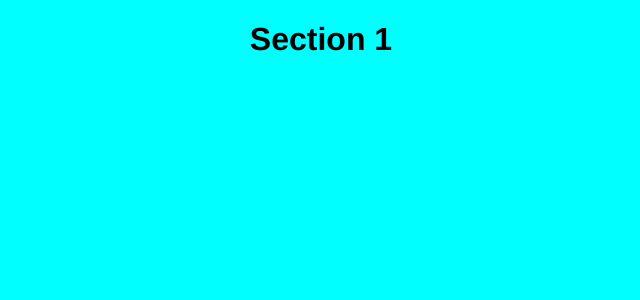
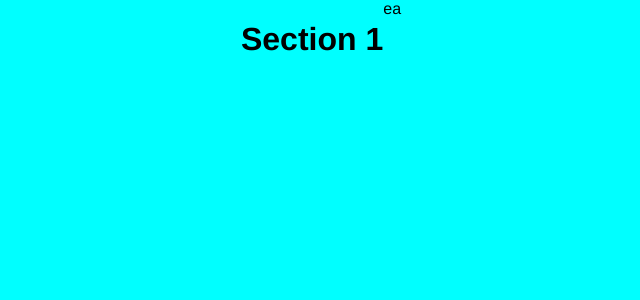
Before and after one commit to Chaucharian/easy-react-slider, a React app: page / in a window 1280 px wide. Shown: the top 300 px of the page, without its empty margins (319-959 px from the left). Built offline with nearby package versions, Linux system fonts and the light colour scheme.

Commit message:
bug/ slides going out of limit fixed

```diff
--- a/src/components/section.jsx
+++ b/src/components/section.jsx
@@ -2,21 +2,31 @@ import React, { Component } from 'react';
 import PropTypes from 'prop-types';
 import Style from '../styles.less';
 
-let sectionIds = 0;
+let sectionId = 0;
 
 class Section extends Component {
   constructor() {
     super();
-    this.state = { id: 0 };
-    sectionIds += 1;
+    sectionId += 1;
+    this.state = { id: 0, isChild: false };
   }
 
   componentWillMount() {
     this.title = this.props.title;
+    this.setState(this.newState());
   }
 
-  componentDidMount() {
-    console.log(this.props);
+  newState() {
+    let newState = {};
+
+    if (this._reactInternalFiber._debugOwner.stateNode !== null) {
+        if (this._reactInternalFiber._debugOwner.stateNode.constructor.name === 'SectionContainer') {
+            newState = { id: sectionId, isChild: true };
+        }
+    } else{
+        newState = { id: sectionId, isChild: false };
+    }
+    return newState;
   }
 
   render() {
@@ -32,7 +42,7 @@ class Section extends Component {
     //   })
     // }
 
-    return ( <div className={Style.section} id={sectionIds} ><h1>{this.title}</h1> { this.props.children } </div> );
+    return ( <div className={ Style.section } id={ sectionId } ><h1>{this.title}</h1> ea </div> );
   }
 }
 
--- a/src/components/sectionContainer.jsx
+++ b/src/components/sectionContainer.jsx
@@ -8,15 +8,16 @@ let sectionContainerId = 0;
 class SectionContainer extends Component {
   constructor() {
     super();
+
     sectionContainerId += 1;
     this.state = { id: sectionContainerId };
   }
 
   componentDidMount() {
     if (this.props.children !== undefined) {
-      document.getElementById(`section-container-${this.state.id}`).style.width = `${this.props.children.length * 100}%`;
+      this.childrenCount = this.props.children.length;
+      document.getElementById(`section-container-${this.state.id}`).style.width = `${ this.childrenCount * 100 }%`;
     }
-    console.log(this.props);
 
   }
 
@@ -25,7 +26,7 @@ class SectionContainer extends Component {
     let childrenCount = 0;
     this.props.children.map( child => {
       childrenCount += 1;
-      children.push(<Section key={childrenCount} title={child.props.title} />);
+      children.push(<Section key={childrenCount} title={child.props.title}> { child.children }</Section>);
     })
 
     return ( <div className={Style.sectionContainer} id={`section-container-${sectionContainerId}`} > { children } </div> );
--- a/src/components/slideWrapper.jsx
+++ b/src/components/slideWrapper.jsx
@@ -29,7 +29,7 @@ class SlideWrapper extends Component {
     componentDidMount() {
       document.addEventListener('keydown', event => this.keyDownHandler(event), false);
       document.addEventListener('keyup', event => this.keyUpHandler(event), false);
-      document.getElementById('wrapper').addEventListener("transitionend", () => console.log("end"), true);
+      // document.getElementById('wrapper').addEventListener("transitionend", () => , true);
       document.addEventListener('scroll', () => this.scrollHandler(), false);
       document.addEventListener('mousemove', event => this.mouseMoveHandler(event), false);
       document.addEventListener('mousedown', () => this.touchDown = true, false);
@@ -72,7 +72,6 @@ class SlideWrapper extends Component {
     }
 
     moveSection() {
-      console.log(this.movement);
       if(this.movement === 'up') { // up
         if(this.currentSection === 0) return;
         this.currentSection -= 1;
@@ -89,13 +88,17 @@ class SlideWrapper extends Component {
     }
 
     moveToChildrenSection() {
-      if(this.movement === 'left' && this.validateChildren()) { // left
-        if(this.currentChildSection === 0) return;
+      if(this.movement === 'left' && this.hasChildren(this.currentSection)) { // left
+        if(this.currentChildSection === 0) {
+          return;
+        }
         this.currentChildSection -= 1;
         this.position.x += 100;
         this.moveWrapper(this.position.x, this.position.y);
-      } else if(this.movement === 'rigth' && this.validateChildren()) { // rigth
-        if(this.currentChildSection >= this.props.children.length) return;
+      } else if(this.movement === 'rigth' && this.hasChildren(this.currentSection)) { // rigth
+        if(this.currentChildSection >= this.getChildrenAmount(this.currentSection) - 1){
+          return;
+        }
         this.currentChildSection += 1;
         this.position.x -= 100;
         this.moveWrapper(this.position.x, this.position.y);
@@ -106,8 +109,14 @@ class SlideWrapper extends Component {
       document.getElementById('wrapper').style.transform = `translate(${x}%,${y}%)`;
     }
 
-    validateChildren() {
-      return this.props.children[this.currentSection].props.children !== undefined;
+    hasChildren(index) {
+      return this.props.children[index].props.children !== undefined;
+    }
+
+    getChildrenAmount(index) {
+      if (this.props.children[index].props.children !== undefined) {
+        return this.props.children[index].props.children.length;
+      }
     }
 
     scrollHandler() {
```
